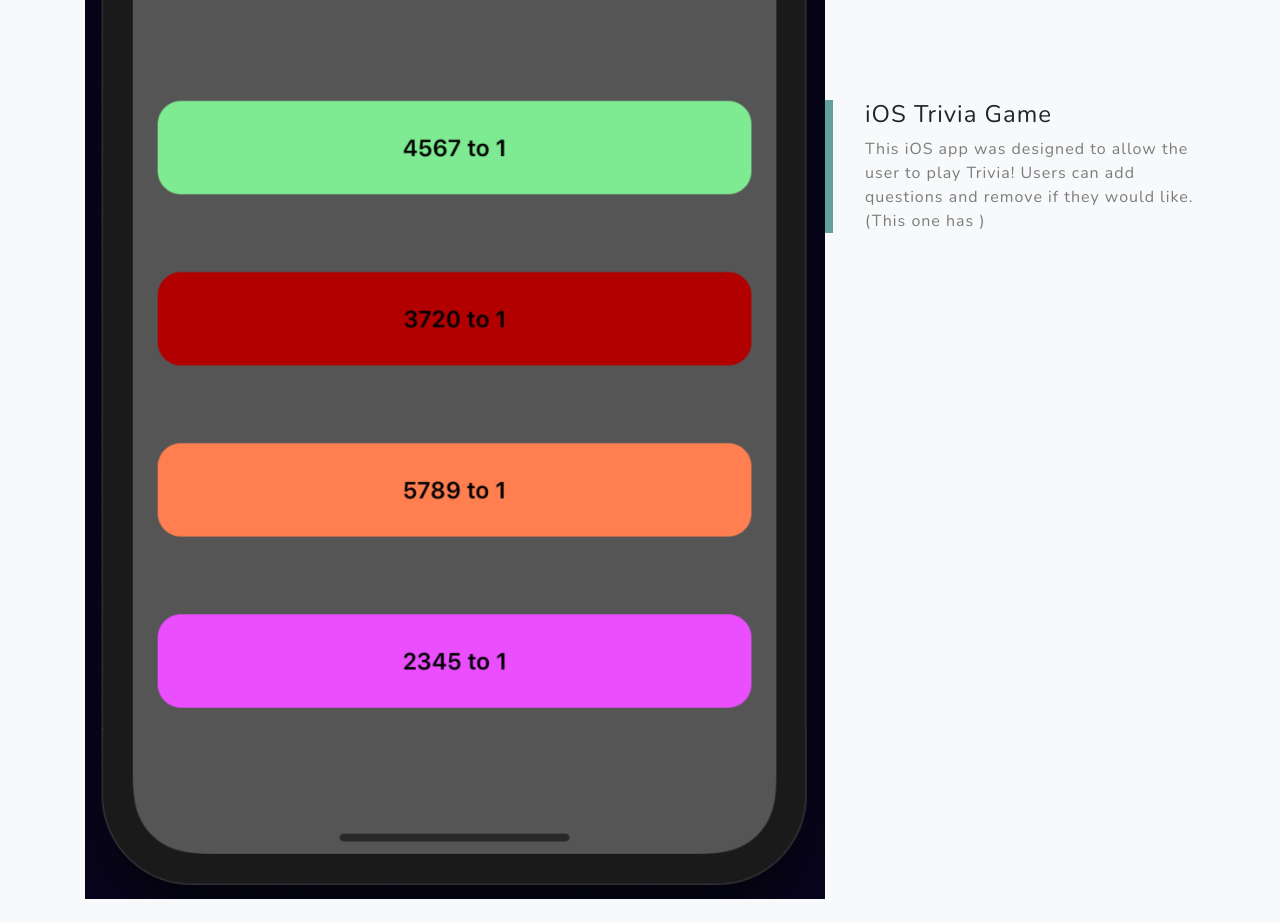
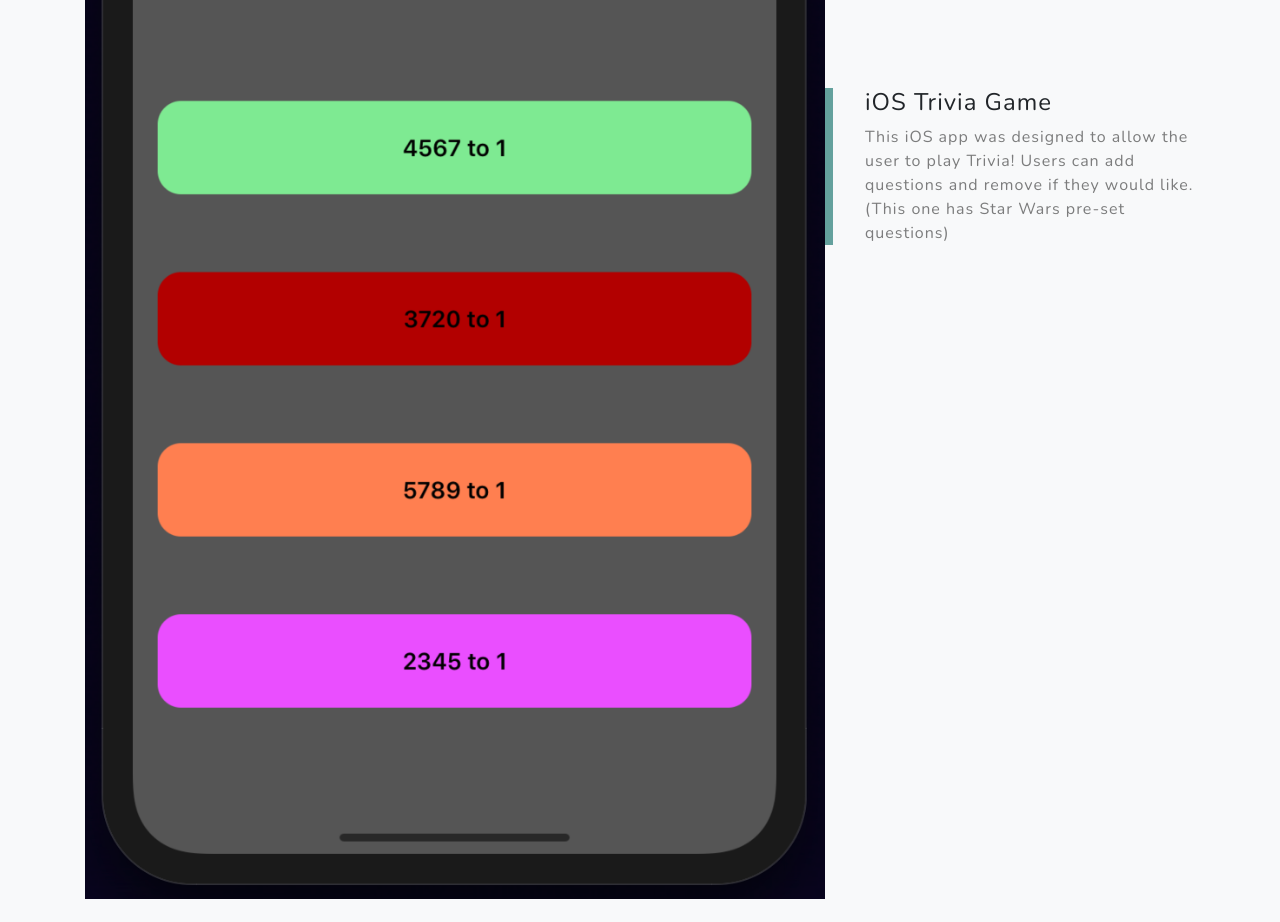
Before and after one commit to Caleb-Ogles/Caleb-Ogles.github.io, a plain HTML site: page index.html in a window 1280 px wide. Shown: the part 2140-3062 px from the top of the page. Drawn offline with nearby package versions, Linux system fonts and the light colour scheme.

Commit message:
Finished text in iOS Trivia Game

```diff
--- a/index.html
+++ b/index.html
@@ -82,7 +82,7 @@
           <div class="col-xl-4 col-lg-5">
             <div class="featured-text text-center text-lg-left">
               <h4>iOS Trivia Game</h4>
-              <p class="text-black-50 mb-0">This iOS app was designed to allow the user to play Trivia! Users can add questions and remove if they would like. (This one has )</p>
+              <p class="text-black-50 mb-0">This iOS app was designed to allow the user to play Trivia! Users can add questions and remove if they would like. (This one has Star Wars pre-set questions)</p>
             </div>
           </div>
         </div>
```
